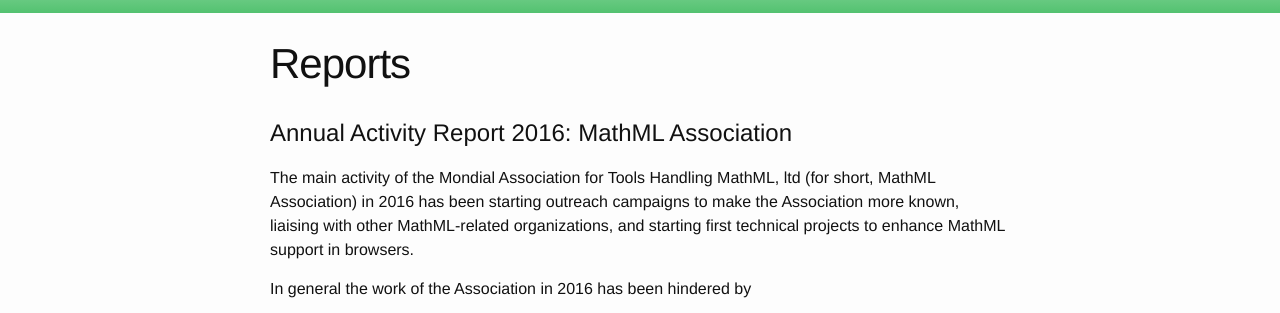
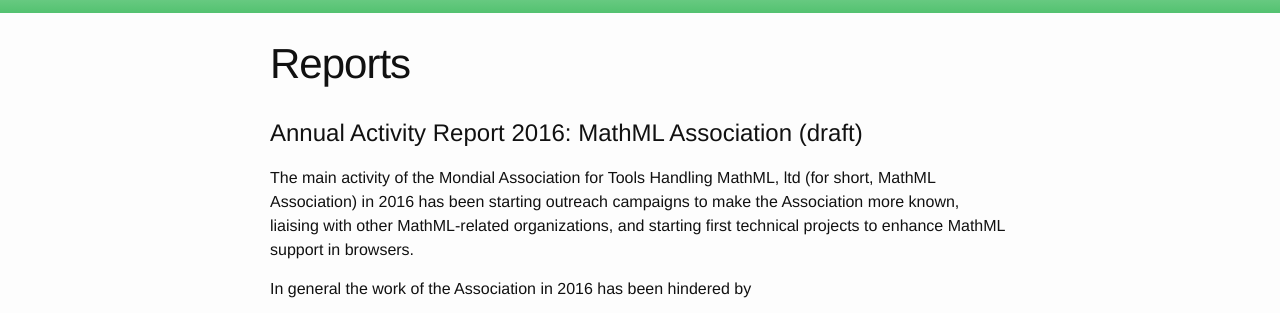
Before and after one commit to MathML/website, a Jekyll site: the page built from reports/2016.md, in a window 1280 px wide. Shown: the part 329-642 px from the top of the page. Built offline with Jekyll 4.4.1, drawn with Linux system fonts in a browser that asks for light colours.

Commit message:
Put the draft tag again

```diff
--- a/reports/2016.md
+++ b/reports/2016.md
@@ -3,7 +3,7 @@
 title: Reports
 ---
 
-# Annual Activity Report 2016: MathML Association
+# Annual Activity Report 2016: MathML Association (draft)
 
 The main activity of the Mondial Association for Tools Handling MathML, ltd (for short,
 MathML Association) in 2016 has been starting outreach campaigns to make the Association
```
